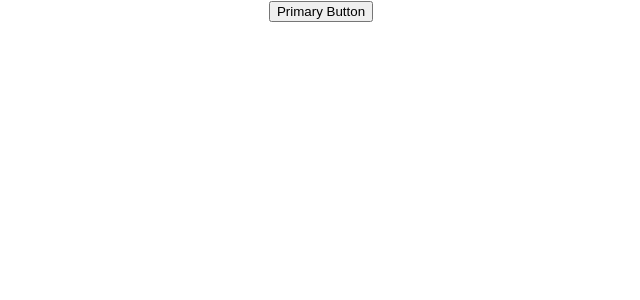
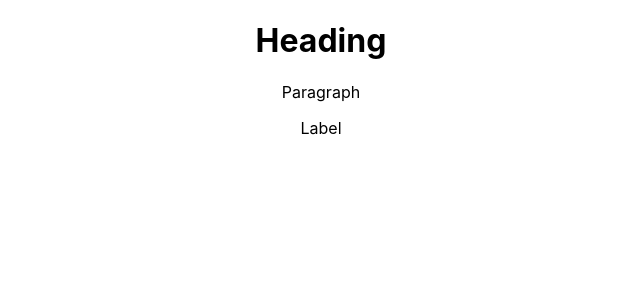
Before and after one commit to emrullahtastan/examples-of-react-typescript-tutorials, a React (Create React App) app in the folder react-typescript-demo/: page / in a window 1280 px wide. Shown: the top 300 px of the page, without its empty margins (319-959 px from the left). Built offline with nearby package versions, Linux system fonts and the light colour scheme.

Commit message:
24 - Polymorphic Components

```diff
--- a/react-typescript-demo/src/App.tsx
+++ b/react-typescript-demo/src/App.tsx
@@ -1,14 +1,12 @@
 import './App.css';
-import {CustomButton} from "./components/html/Button";
+import {Text} from "./components/polymorphic/Text";
 
 function App() {
     return (
         <div className="App">
-            <CustomButton variant={'primary'} onClick={() => {
-                console.log("Clicked!")
-            }}>
-                Primary Button
-            </CustomButton>
+            <Text as={'h1'} size={'lg'}>Heading</Text>
+            <Text as={'p'} size={'md'}>Paragraph</Text>
+            <Text as={'label'} size={'sm'} color={'secondary'} htmlFor={'someId'}>Label</Text>
         </div>
     );
 }
--- /dev/null
+++ b/react-typescript-demo/src/components/polymorphic/Text.tsx
@@ -0,0 +1,20 @@
+import React from 'react';
+
+type TextOwnProps<E extends React.ElementType> = {
+    size?: 'xs' | 'sm' | 'md' | 'lg' | 'xl',
+    color?: 'primary' | 'secondary' | 'success' | 'warning' | 'danger',
+    children: React.ReactNode,
+    as?: React.ElementType,
+    htmlFor?: string
+};
+
+type TextProps<E extends React.ElementType> =
+    TextOwnProps<E>
+    & Omit<React.ComponentProps<E>, keyof React.ComponentProps<E>>
+
+export const Text = <E extends React.ElementType = 'div'>({size, color, children, as, htmlFor}: TextProps<E>) => {
+    const Component = as || 'div'
+    return (
+        <Component className={`class-with-${size}-${color}`}>{children}</Component>
+    );
+};
```
